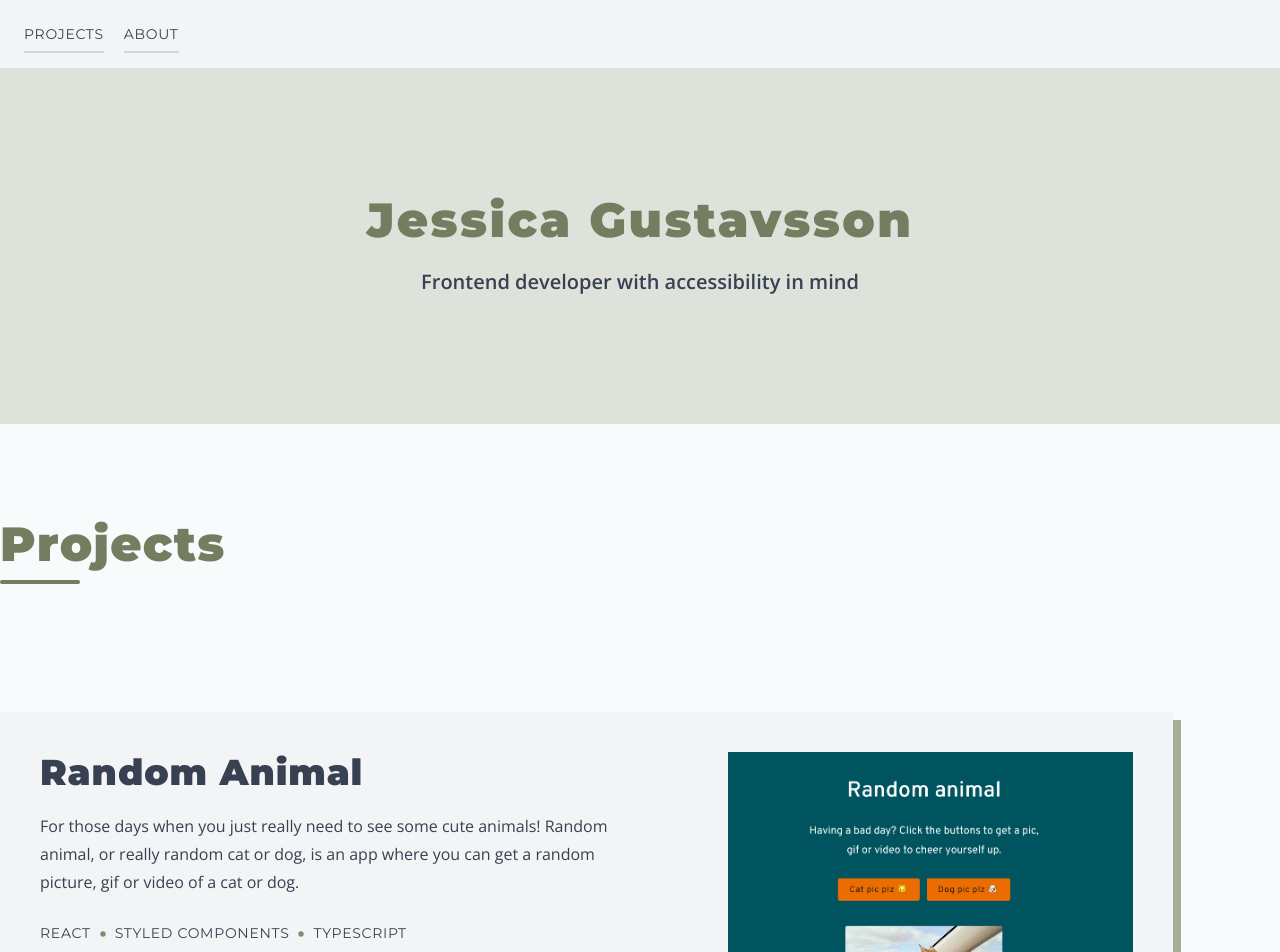
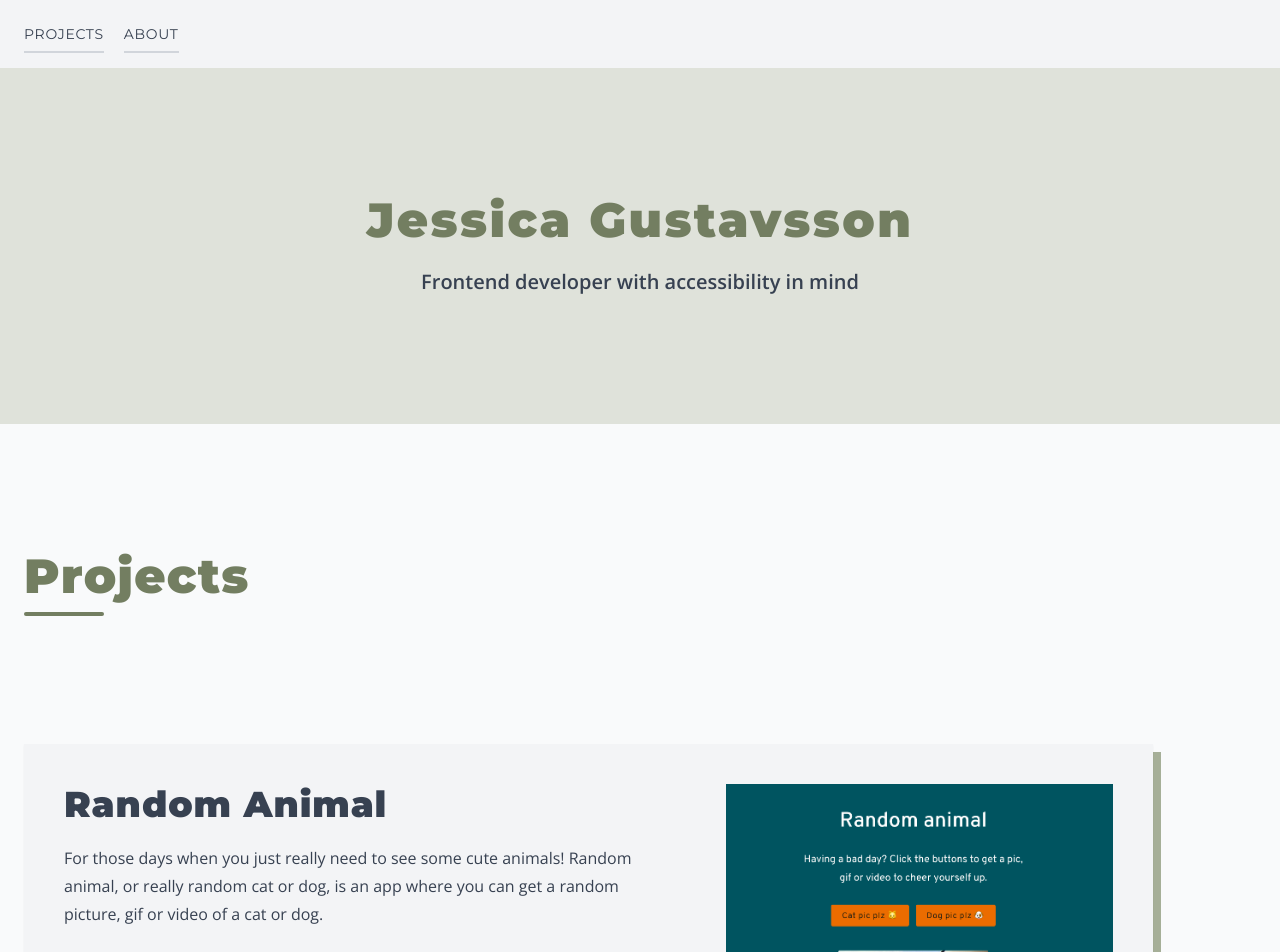
Before and after one commit to jdagmar/jdagmar.github.io, a React (Create React App) app: page / in a window 1280 px wide. Shown: the top 952 px of the page. Built offline with nearby package versions, Linux system fonts and the light colour scheme.

Commit message:
Adjust padding

```diff
--- a/src/components/ProjectsSection.tsx
+++ b/src/components/ProjectsSection.tsx
@@ -4,8 +4,8 @@ import { SectionHeading } from '.';
 
 export const ProjectSection = () => {
   return (
-    <section id="projects" className="section relative anchor-stop">
-      <div className="max-w-7xl m-auto pb-12 pt-24 px-4 lg:px-0">
+    <section id="projects">
+      <div className="max-w-7xl m-auto pb-12 pt-32 px-4 lg:px-6">
         <SectionHeading text="Projects" />
         <ProjectCards />
       </div>
```
